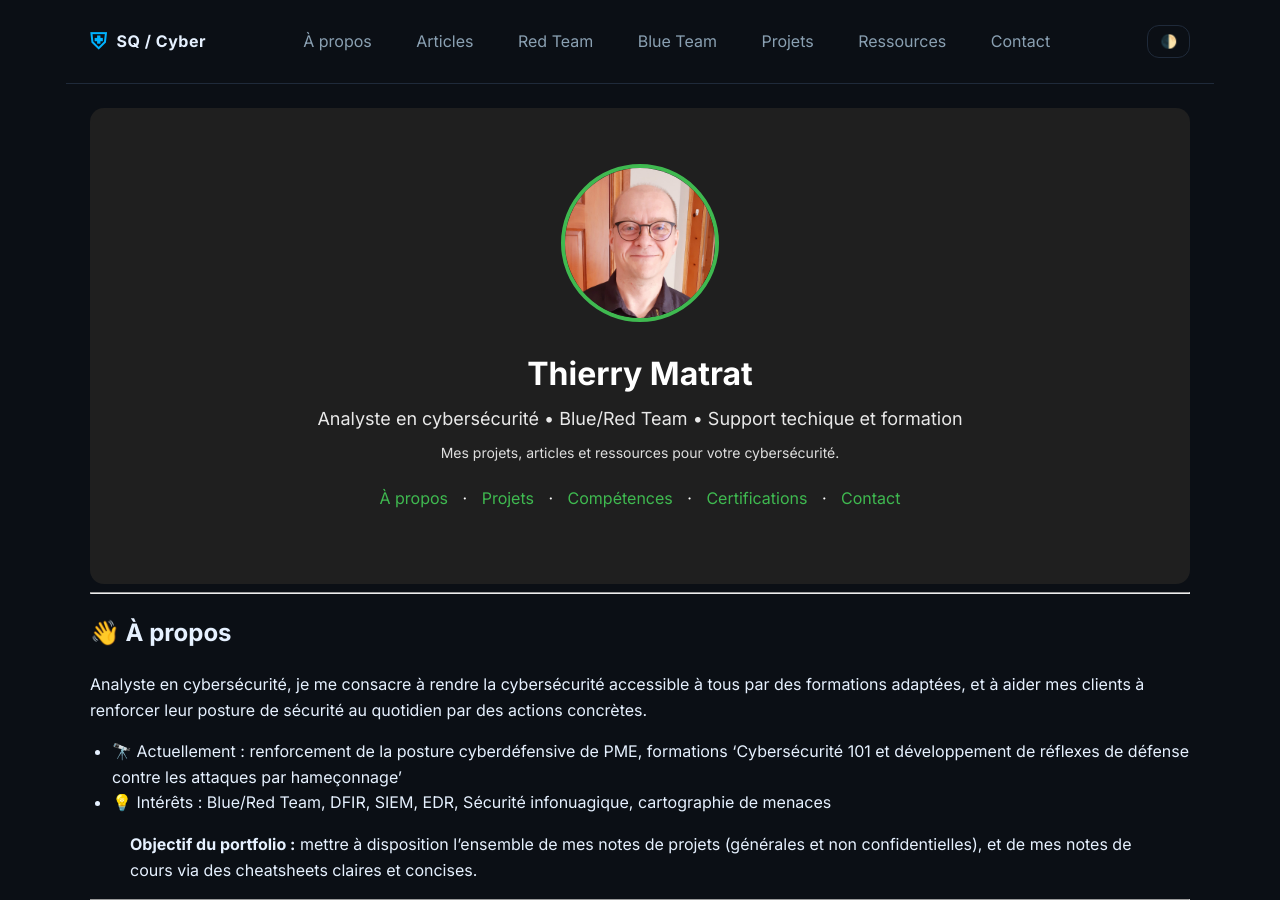
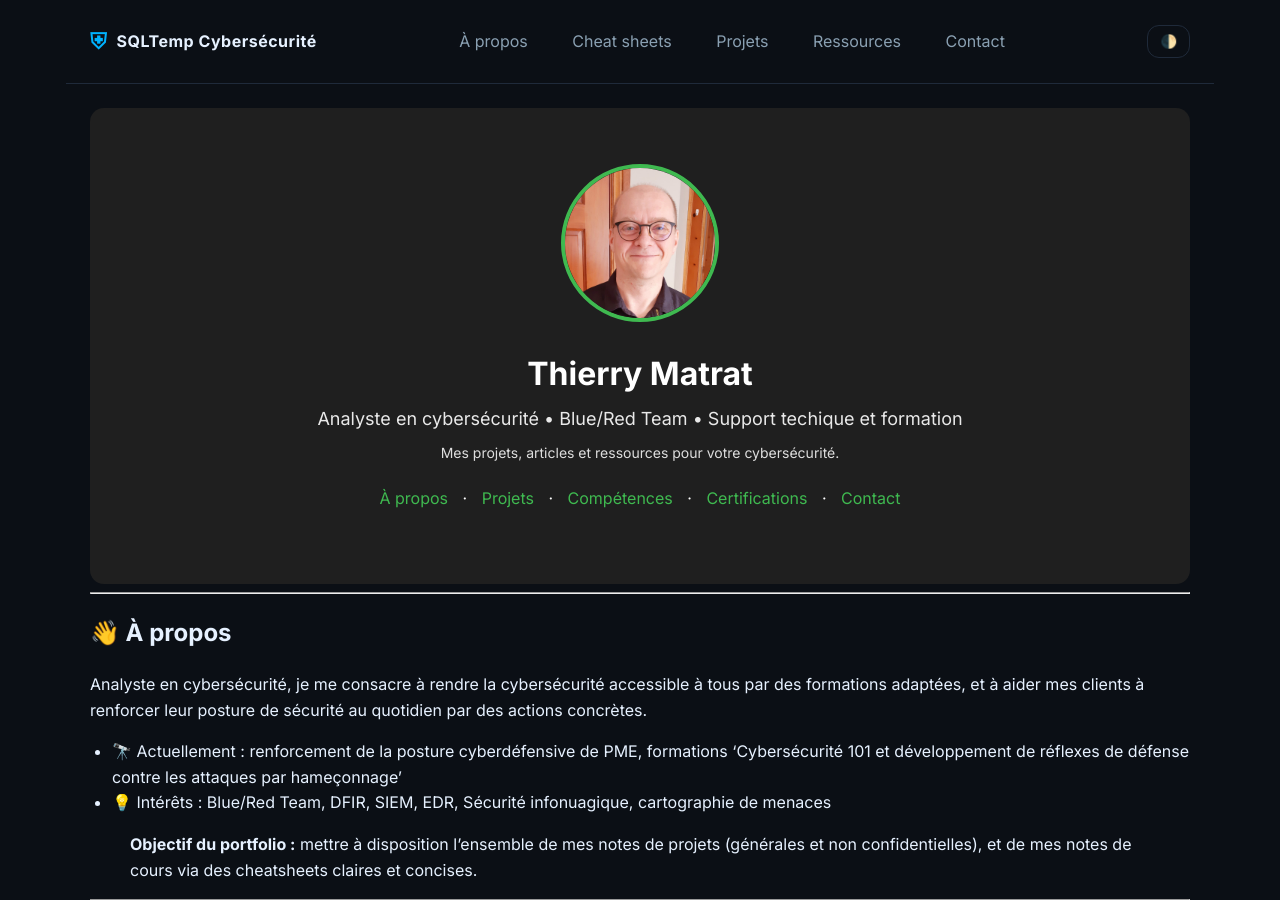
Before and after one commit to sqltemp/portfolio, a Jekyll site: the page built from index.md, in a window 1280 px wide and 900 px high. Built offline with Jekyll 4.4.1, drawn with Linux system fonts in a browser that asks for light colours; our own code applies the rules of GitHub Pages for plain Markdown files.

Commit message:
Update default.html

```diff
--- a/_layouts/default.html
+++ b/_layouts/default.html
@@ -16,13 +16,11 @@
     <header class="site-header container">
       <a class="logo" href="{{ '/' | relative_url }}">
         <span class="logo-mark">⛨</span>
-        <span class="logo-text">SQ / Cyber</span>
+        <span class="logo-text">SQLTemp Cybersécurité</span>
       </a>
       <nav class="nav">
         <a href="{{ '/pages/about/' | relative_url }}">À propos</a>
-        <a href="{{ '/pages/articles/' | relative_url }}">Articles</a>
-        <a href="{{ '/pages/red-team/' | relative_url }}">Red Team</a>
-        <a href="{{ '/pages/blue-team/' | relative_url }}">Blue Team</a>
+        <a href="{{ '/pages/articles/' | relative_url }}">Cheat sheets</a>
         <a href="{{ '/pages/projects/' | relative_url }}">Projets</a>
         <a href="{{ '/pages/resources/' | relative_url }}">Ressources</a>
         <a href="{{ '/pages/contact/' | relative_url }}">Contact</a>
```
